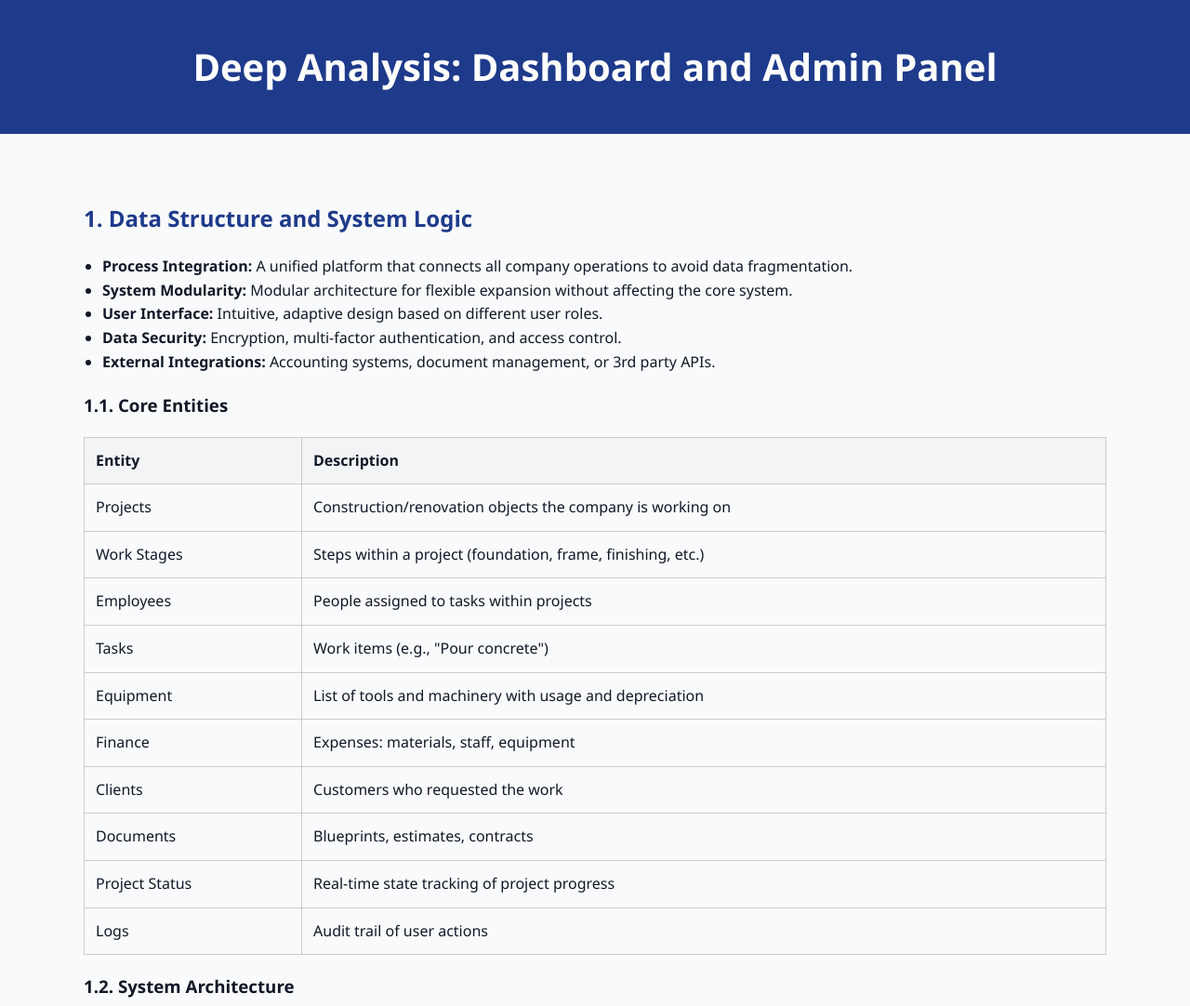
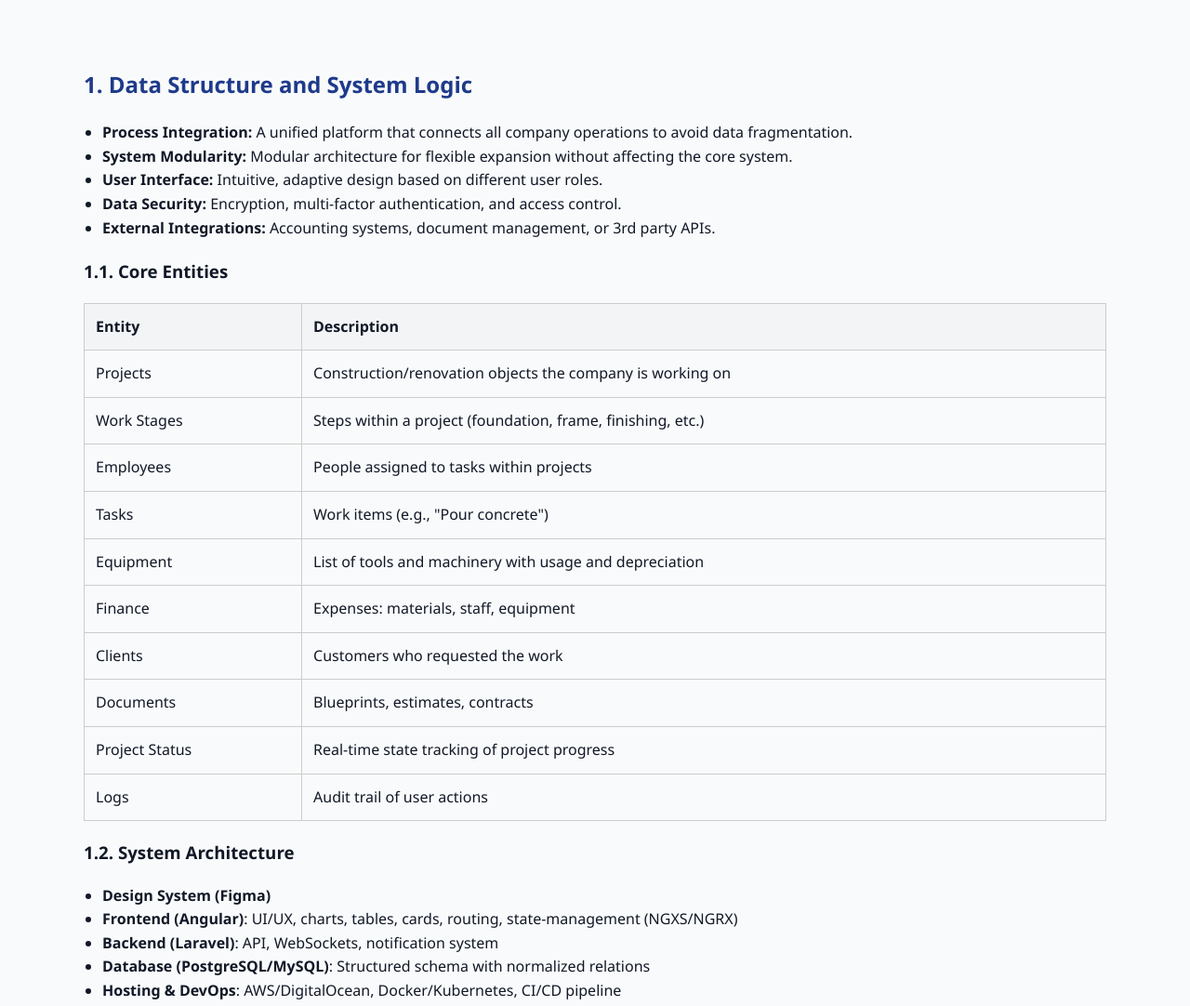
Before and after one commit to MaksimKasyanov/firstCallPlan, a plain HTML site: page index.html in a window 1280 px wide. Shown: the top 1082 px of the page at 93% size. Drawn offline with Linux system fonts and the light colour scheme.

Commit message:
Add files via upload

```diff
--- a/index.html
+++ b/index.html
@@ -61,9 +61,6 @@
     </style>
 </head>
 <body>
-<header>
-    <h1>Deep Analysis: Dashboard and Admin Panel</h1>
-</header>
 <div class="container">
 
     <section class="section">
```
